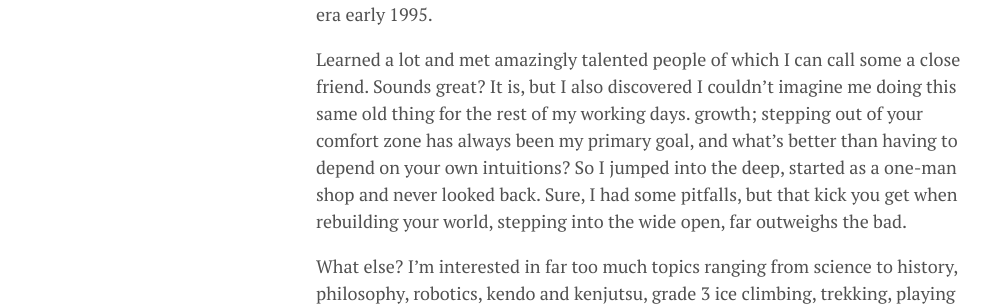
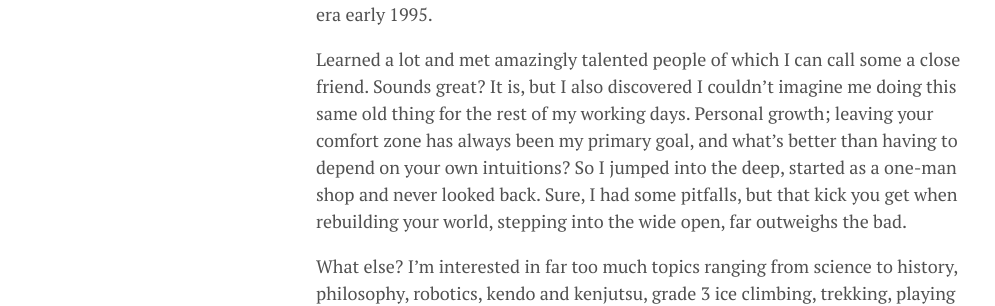
Before and after one commit to lgeurts/lgeurts.github.io, a Jekyll site: the page built from about.md, in a window 1280 px wide. Shown: the part 636-942 px from the top of the page, without its empty margins (0-995 px from the left). Built offline with Jekyll 4.4.1, drawn with Linux system fonts in a browser that asks for light colours; nearby versions of some CDN libraries.

Commit message:
Update about.md

```diff
--- a/about.md
+++ b/about.md
@@ -8,7 +8,7 @@ title: About
 I'm a Technical Team Lead and (Cloud) Platforms Engineer, living in the central north of France.
 In a former life I was a Microsoft PFE, T3 Escalation Engineer at Dell, HP Support Escalation Engineer ... A career stretching back to the MS-DOS era early 1995.
 
-Learned a lot and met amazingly talented people of which I can call some a close friend. Sounds great? It is, but I also discovered I couldn't imagine me doing this same old thing for the rest of my working days. growth; stepping out of your comfort zone has always been my primary goal, and what's better than having to depend on your own intuitions? So I jumped into the deep, started as a one-man shop and never looked back. Sure, I had some pitfalls, but that kick you get when rebuilding your world, stepping into the wide open, far outweighs the bad.
+Learned a lot and met amazingly talented people of which I can call some a close friend. Sounds great? It is, but I also discovered I couldn't imagine me doing this same old thing for the rest of my working days. Personal growth; leaving your comfort zone has always been my primary goal, and what's better than having to depend on your own intuitions? So I jumped into the deep, started as a one-man shop and never looked back. Sure, I had some pitfalls, but that kick you get when rebuilding your world, stepping into the wide open, far outweighs the bad.
 
 What else? I'm interested in far too much topics ranging from science to history, philosophy, robotics, kendo and kenjutsu, grade 3 ice climbing, trekking, playing drums, gaming, traveling planet earth, foreign languages, and many more.
 
```
